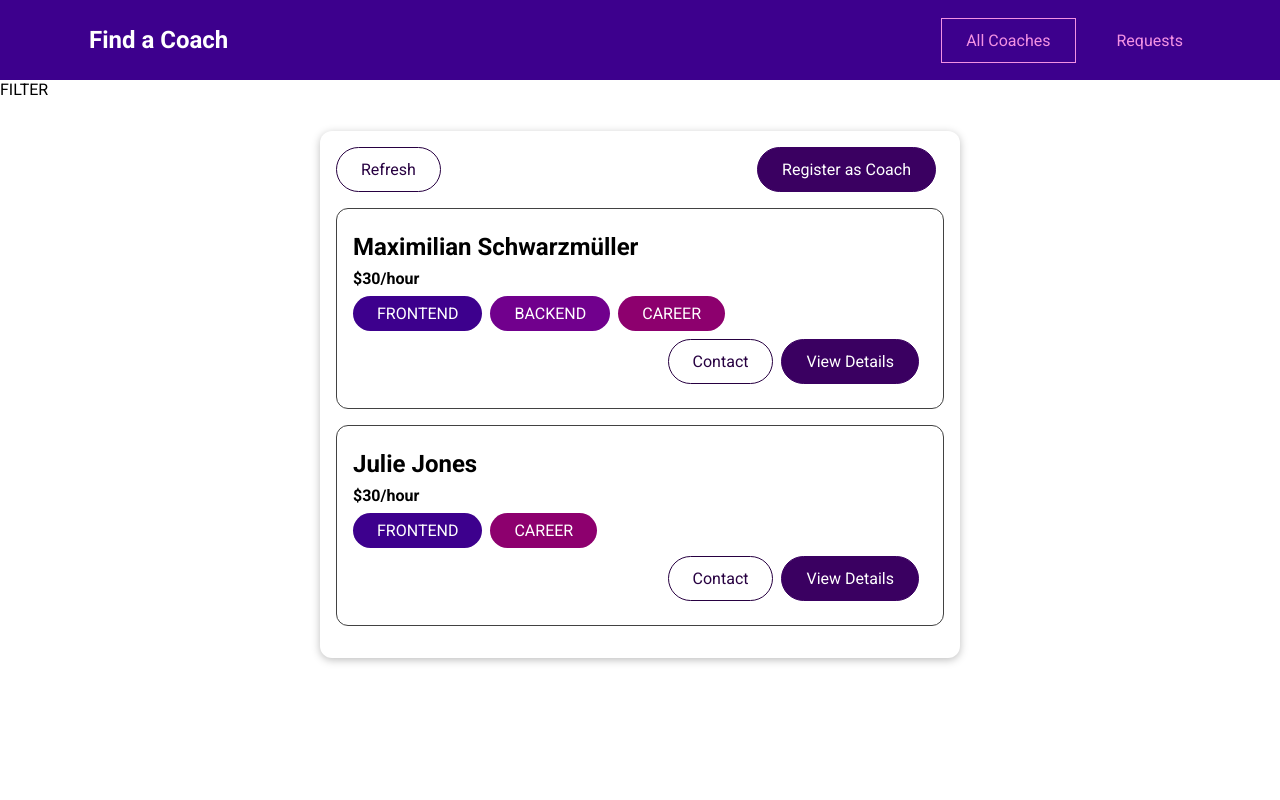
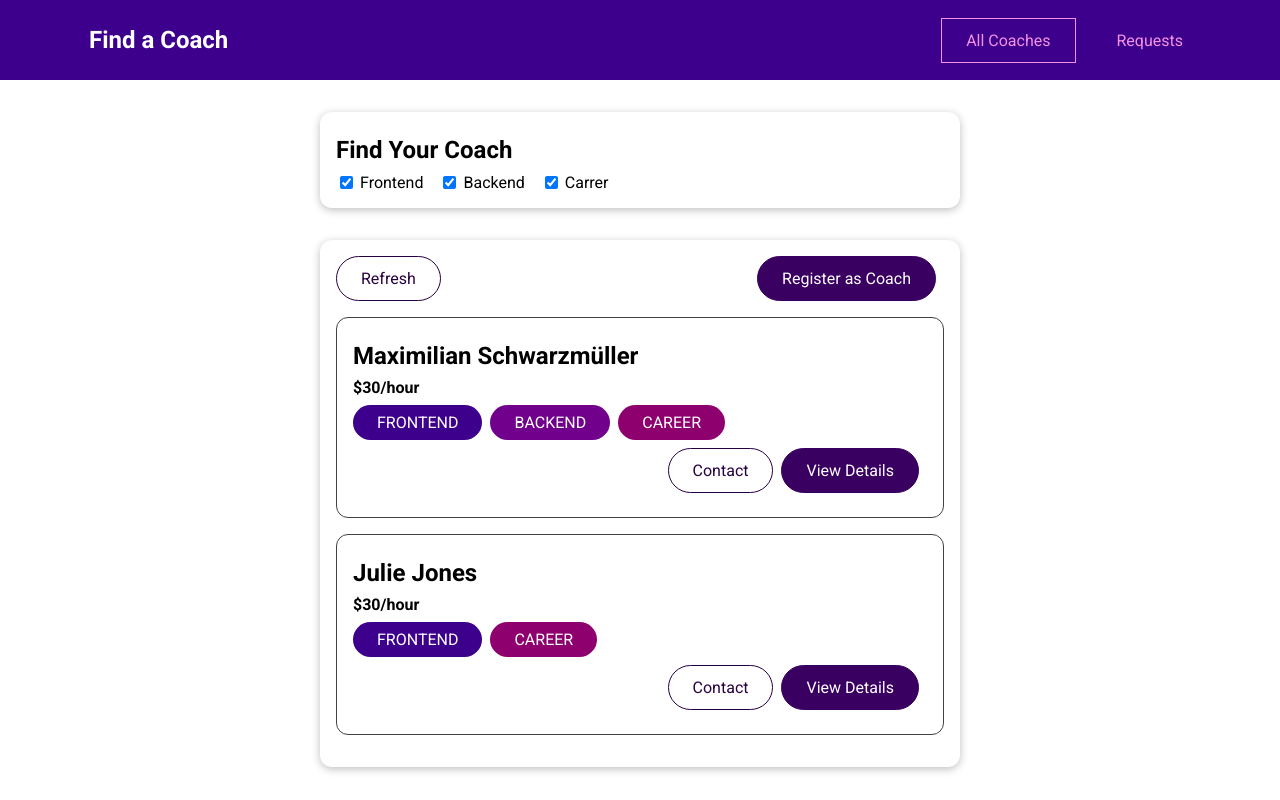
Before and after one commit to rahulkotla2/Find-A-Coach, a Vue app: page /coaches in a window 1280 px wide. Built offline with nearby package versions, Linux system fonts and the light colour scheme.

Commit message:
Creation and Addition of Coach Filter

```diff
--- /dev/null
+++ b/src/components/coaches/CoachFilters.vue
@@ -0,0 +1,67 @@
+<template>
+    <base-card>
+        <h2>Find Your Coach</h2>
+        <span class="filter-option">
+            <input type="checkbox" id="frontend" checked @change="setFilter">
+            <label for="frontend">Frontend</label>
+        </span>
+        <span class="filter-option">
+            <input type="checkbox" id="backend" checked @change="setFilter">
+            <label for="backend">Backend</label>
+        </span>
+        <span class="filter-option">
+            <input type="checkbox" id="career" checked @change="setFilter">
+            <label for="career">Carrer</label>
+        </span>
+</base-card>
+</template>
+
+<script>
+export default {
+    emits: ['change-filter'],
+    data() {
+        return {
+            filters: {
+                frontend: true,
+                backend: true,
+                career: true,
+            }
+        }
+    },
+    methods: {
+        setFilter(event) {
+            const inputId = event.target.id;
+            const isActive = event.target.checked;
+            const updatedFilters = {
+                ...this.filters,
+                [inputId]: isActive,
+            };
+            this.filters = updatedFilters;
+            this.$emit('change-filter', updatedFilters);
+        }
+    }
+}
+</script>
+
+<style scoped>
+h2 {
+    margin: 0.5rem 0;
+}
+
+.filter-option {
+    margin-right: 1rem;
+}
+
+.filter-option label,
+.filter-option input {
+    vertical-align: middle;
+}
+
+.filter-option label {
+    margin-left: 0.25rem;
+}
+
+.filter-option.active label {
+    font-weight: bold;
+}
+</style>
--- a/src/pages/coaches/CoachesList.vue
+++ b/src/pages/coaches/CoachesList.vue
@@ -1,6 +1,6 @@
 <template>
     <section>
-        FILTER
+        <coach-filter @change-filter="setFilters"></coach-filter>
     </section>
     <section>
         <base-card>
@@ -9,7 +9,7 @@
                 <base-button link to="/register">Register as Coach</base-button>
             </div>
             <ul v-if="hasCoaches">
-                <coach-item v-for="coach in coaches" :key="coach.id" :id="coach.id" :first-name="coach.firstName"
+                <coach-item v-for="coach in filteredCoaches" :key="coach.id" :id="coach.id" :first-name="coach.firstName"
                     :last-name="coach.lastName" :rate="coach.hourlyRate" :areas="coach.areas"></coach-item>
             </ul>
             <h2 v-else>No Coaches Available</h2>
@@ -19,16 +19,44 @@
 
 <script>
 import CoachItem from '../../components/coaches/CoachItem.vue';
+import CoachFilter from '../../components/coaches/CoachFilters.vue';
 export default {
+    data() {
+        return {
+            activeFilters: {
+                frontend: true,
+                backend: true,
+                career: true,
+            }
+        }
+    },
     components: {
         CoachItem,
+        CoachFilter,
     },
     computed: {
-        coaches() {
-            return this.$store.getters['coaches/coaches'];
+        filteredCoaches() {
+            const coaches = this.$store.getters['coaches/coaches'];
+            return coaches.filter(coach => {
+                if (this.activeFilters.frontend && coach.areas.includes('frontend')) {
+                    return true;
+                }
+                if (this.activeFilters.backend && coach.areas.includes('backend')) {
+                    return true;
+                }
+                if (this.activeFilters.career && coach.areas.includes('career')) {
+                    return true;
+                }
+                return false
+            })
         },
         hasCoaches() {
             return this.$store.getters['coaches/hasCoaches'];
+        }
+    },
+    methods: {
+        setFilters(updatedFilters) {
+            this.activeFilters = updatedFilters;
         }
     }
 }
```
